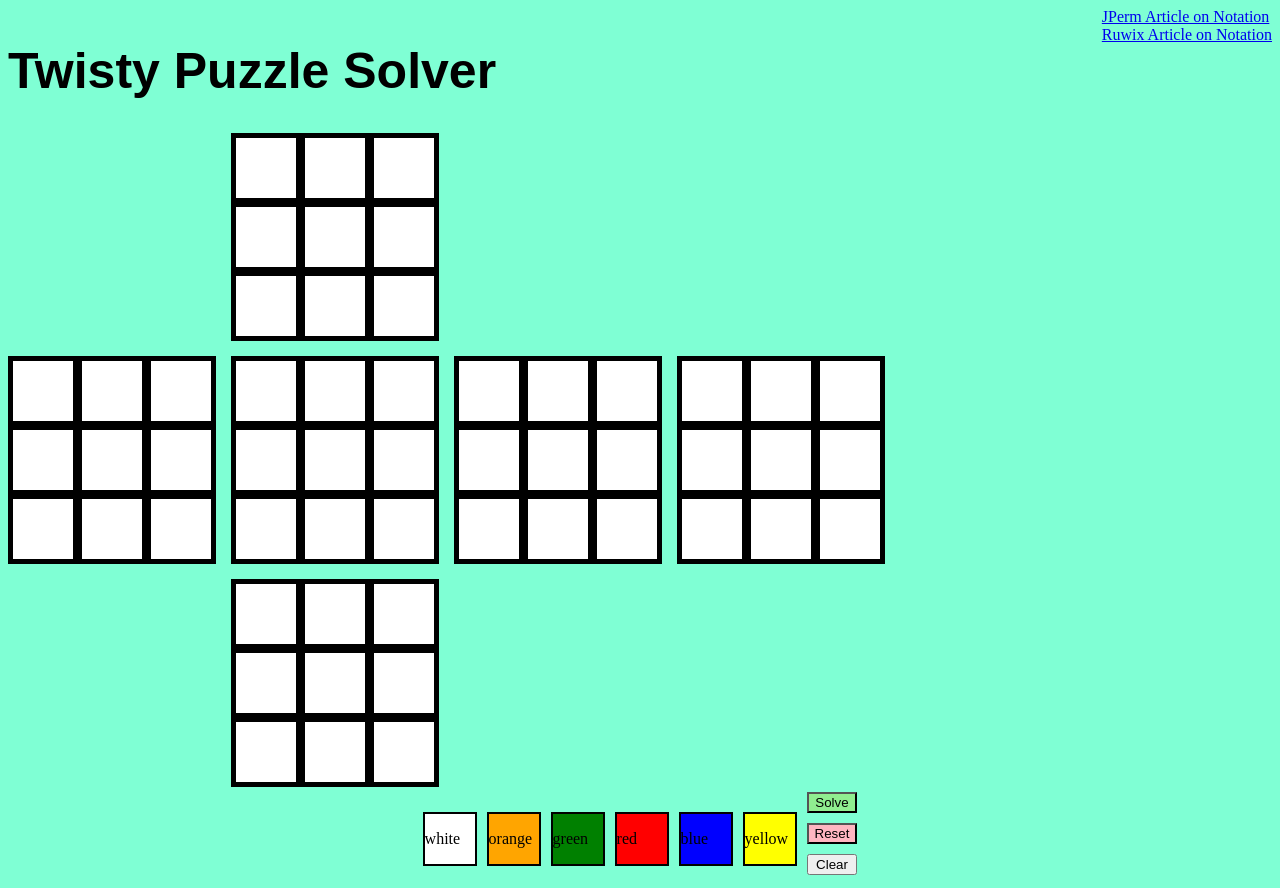
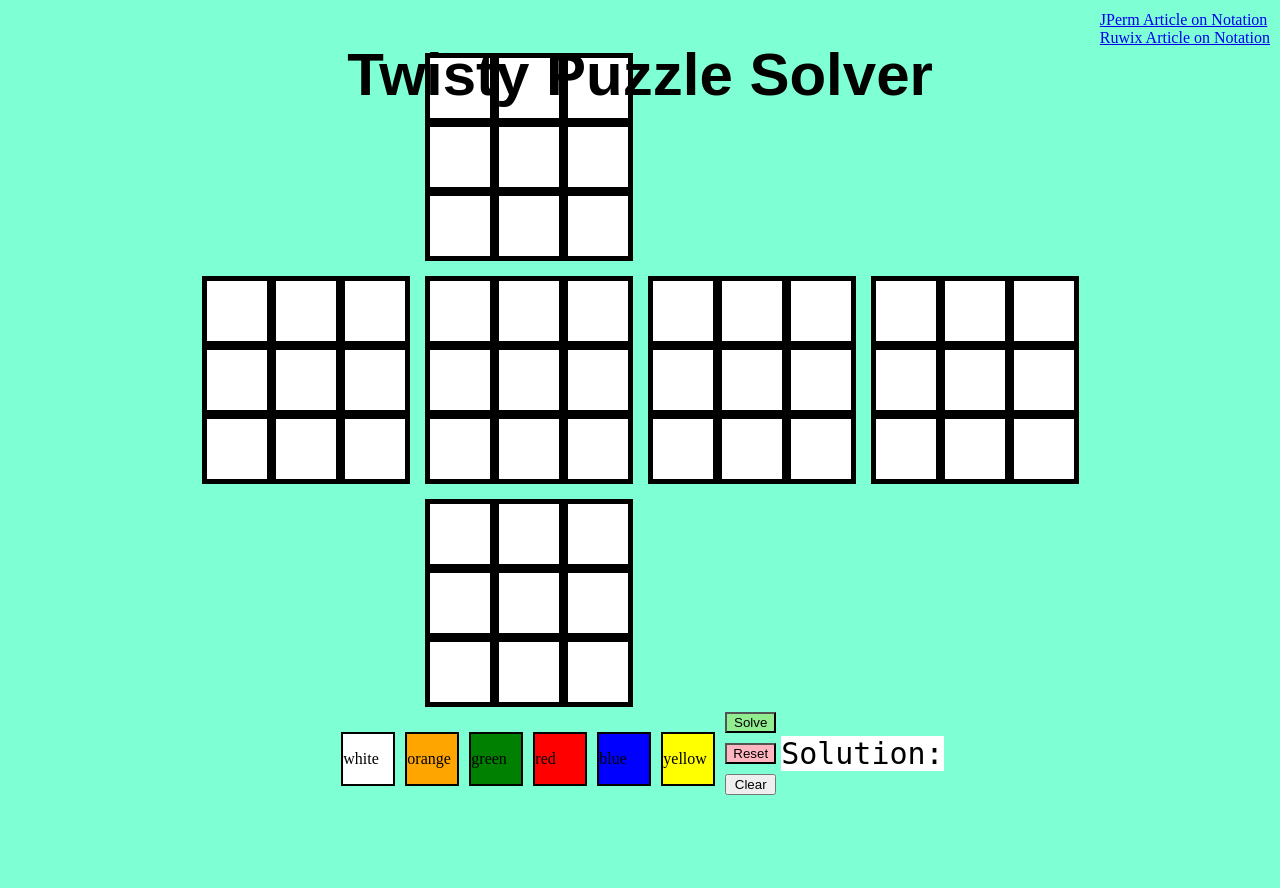
Before and after one commit to KingTingTheGreat/CubeSolver, a Flask app: template templates/index.html in a window 1280 px wide. After the commit the page ends 795 px from the top, so only its background shows below. Run offline with Flask 3, Linux system fonts and the light colour scheme; the template is opened without the code that fills it, so the values that code supplies are empty.

Commit message:
area to show solution moves

```diff
--- a/static/css/main.css
+++ b/static/css/main.css
@@ -1,16 +1,45 @@
 body {
     /* background-color: mistyrose; */
     background-color: aquamarine;
+    margin: 0px;
+    padding: 0px;
+    display: flex;
+    flex-direction: column;
+    justify-content: space-between;
+    align-items: center;
+    height: 100vh;
 }
 
 .page-top {
     display: flex;
     justify-content: space-between;
+    width: 100%;
+    min-width: fit-content;
+    height: 90px;
+    /* min-height: auto; */
+    /* box-sizing: border-box; */
+    /* white-space: nowrap; */
+    position: relative;
+}
+
+.third {
+    width: 33.33%;
 }
 
 .title {
     font-family: sans-serif;
-    font-size: 50px;
+    font-size: 60px;
+    position: absolute;
+    right: 50%;
+    transform: translateX(50%);
+}
+.notation-links {
+    display: flex;
+    flex-direction: column;
+    justify-content: center;
+    position: absolute;
+    right: 10px;
+    top: 20%;
 }
 
 /* entire cube */
@@ -113,3 +142,21 @@ body {
 #yellow-selector {
     background-color: yellow;
 }
+
+.solution {
+    background-color: white;
+}
+#solution-tag {
+    font-size: 30px;
+    margin: 0px;
+    padding: 0px;
+    text-align: center;
+    font-family: 'SimHei', monospace;
+}
+#solution-text {
+    font-size: 20px;
+    margin: 0px;
+    padding: 0px;
+    text-align: center;
+    font-family: 'SimHei', monospace;
+}
--- a/static/javascript/main.js
+++ b/static/javascript/main.js
@@ -1,5 +1,4 @@
 let selectedColor = null;
-console.log('main.js loaded');
 
 const colorBoxes = document.querySelectorAll('.color-box');
 colorBoxes.forEach(colorBox => {
@@ -97,16 +96,17 @@ function getCubeString() {
 }
 
 async function callAPI(cubeString) {
-    var url = new URL('/api/solve', window.location.origin);
-    // var url = new URL('http://localhost:5000/api/solve');
+    // var url = new URL('/api/solve', window.location.origin);
+    var url = new URL('http://localhost:5000/api/solve');
     url.searchParams.append('cubeString', cubeString);
     fetch(url)
         .then(response => response.json())
         .then(data => {
-            console.log(data);
-            console.log(data.solution);
             if (data.solution) {
-                alert(data.solution);
+                console.log(`solution: ${data.solution}`);
+                const sol_text = document.getElementById('solution-text');
+                sol_text.innerHTML = data.solution;
+                return data.solution;
             }
             else {
                 let errorMessage;
@@ -137,9 +137,8 @@ async function solveCube() {
         var cubeString = getCubeString();
         // var cubeString = 'UBDDUFBRRLBDDLFUUBLUFRFBDFRDDFLRLFBRLUBUBRULLRLUFDRFDB';  // test case
         console.log('calling API...')
-        response = await callAPI(cubeString);
+        await callAPI(cubeString);
         console.log('API called')
-        console.log(`response: ${response}`)
     }
     catch (error) {
         console.error(error);
--- a/templates/index.html
+++ b/templates/index.html
@@ -11,13 +11,19 @@
 <!-- <body onload='resetSquares()'>' -->
 <body>
     <div class="page-top">
-        <h1 class="title">Twisty Puzzle Solver</h1>
-        <div class="notation-links">
-            <a href="https://jperm.net/3x3/moves" target="_blank">JPerm Article on Notation</a>
-            <br>
-            <a href="https://ruwix.com/the-rubiks-cube/notation/" target="_blank">Ruwix Article on Notation</a>
+        <div class="third"></div>
+        <div class="third">
+            <h1 class="title">Twisty Puzzle Solver</h1>
+        </div>
+        <div class="third">
+            <div class="notation-links">
+                <a href="https://jperm.net/3x3/moves" target="_blank">JPerm Article on Notation</a>
+                <a href="https://ruwix.com/the-rubiks-cube/notation/" target="_blank">Ruwix Article on Notation</a>
+            </div>
         </div>
     </div>
+
+
     <div class="input-cube">
         <div class="spacer-face"></div>
 
@@ -106,6 +112,7 @@
 
     </div>
 
+
     <div class="functionality-container">
         <div class="color-selector">
             <div class="color-box" id="white-selector"><p class="color-text">white</p></div>
@@ -121,6 +128,11 @@
             <button class="button" id='reset-button' onclick="resetSquares()">Reset</button>
             <button class="button" id="clear-button" onclick="clearSquares()">Clear</button>
         </div>
+
+        <div class="solution">
+            <p id="solution-tag">Solution: </p>
+            <p id="solution-text"></p>
+        </div>
     </div>
 
 
```
